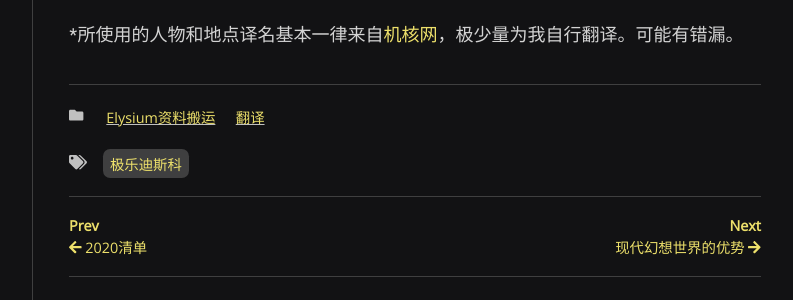
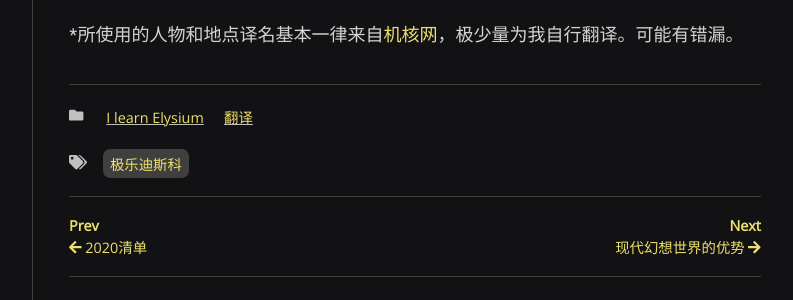
Before and after one commit to scatterdclouds/scatterdclouds.github.io, a Jekyll site: the page built from _posts/2021-05-16-welcome-to-revachol.md, in a window 1280 px wide. Shown: the part 2789-3089 px from the top of the page, without its empty margins (357-1150 px from the left). Built offline with Jekyll 4.4.1, drawn with Linux system fonts in a browser that asks for light colours; nearby versions of some CDN libraries; some web fonts are replaced; comment, search, counter and statistics services are not loaded.

Commit message:
Update 2021-05-16-welcome-to-revachol.md

```diff
--- a/_posts/2021-05-16-welcome-to-revachol.md
+++ b/_posts/2021-05-16-welcome-to-revachol.md
@@ -3,7 +3,7 @@ layout: post
 comments: true
 title: "欢迎来到瑞瓦肖！"
 date: 2021-05-16 01:48:00 +0800
-categories: [翻译, Elysium资料搬运]
+categories: [翻译, I learn Elysium]
 tags: 极乐迪斯科
 ---
 > 笑话从来都没什么好笑的。
```
